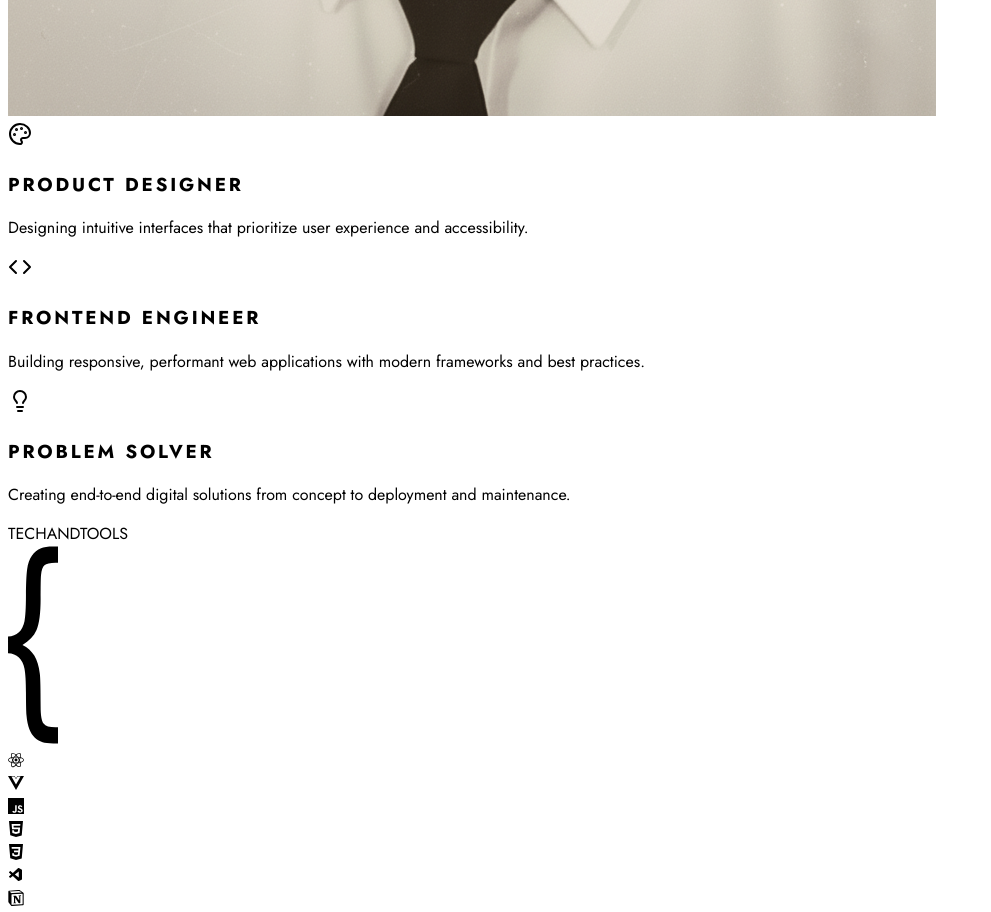
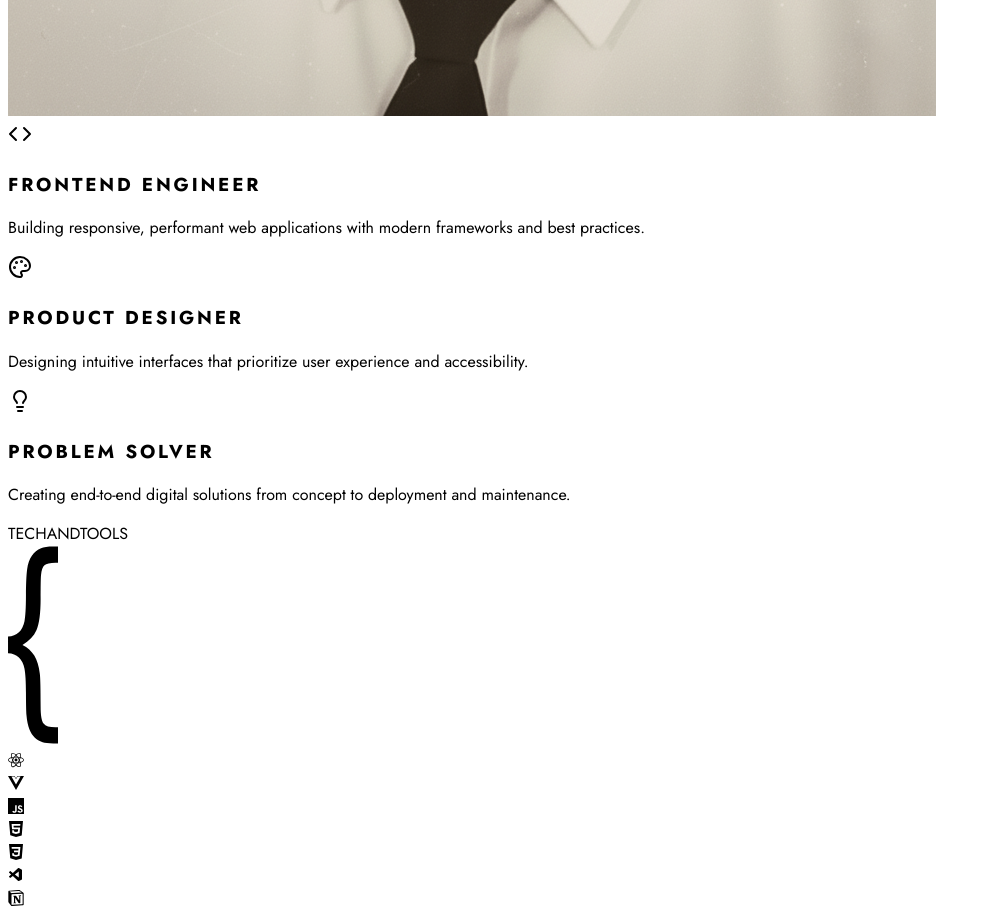
Before and after one commit to jsahim/portfolio, a React (Vite) app: page / in a window 1280 px wide. Shown: the part 10160-11072 px from the top of the page, without its empty margins (0-991 px from the left). Built offline with nearby package versions, Linux system fonts and the light colour scheme; a web font is replaced by a local one.

Commit message:
Add Styles

```diff
--- a/src/components/About.jsx
+++ b/src/components/About.jsx
@@ -51,14 +51,14 @@ const About = ({aboutSection}) => {
           <div className="grid md:grid-cols-3 gap-15 md:gap-8">
             {[
               {
+                icon: <Code className="w-18 h-18" />,
+                title: "FRONTEND ENGINEER",
+                description: "Building responsive, performant web applications with modern frameworks and best practices."
+              },
+              {
                 icon: <Palette className="w-18 h-18" />,
                 title: "PRODUCT DESIGNER",
                 description: "Designing intuitive interfaces that prioritize user experience and accessibility."
-              },
-              {
-                icon: <Code className="w-18 h-18" />,
-                title: "FRONTEND ENGINEER",
-                description: "Building responsive, performant web applications with modern frameworks and best practices."
               },
               {
                 icon: <Lightbulb className="w-18 h-18" />,
```
